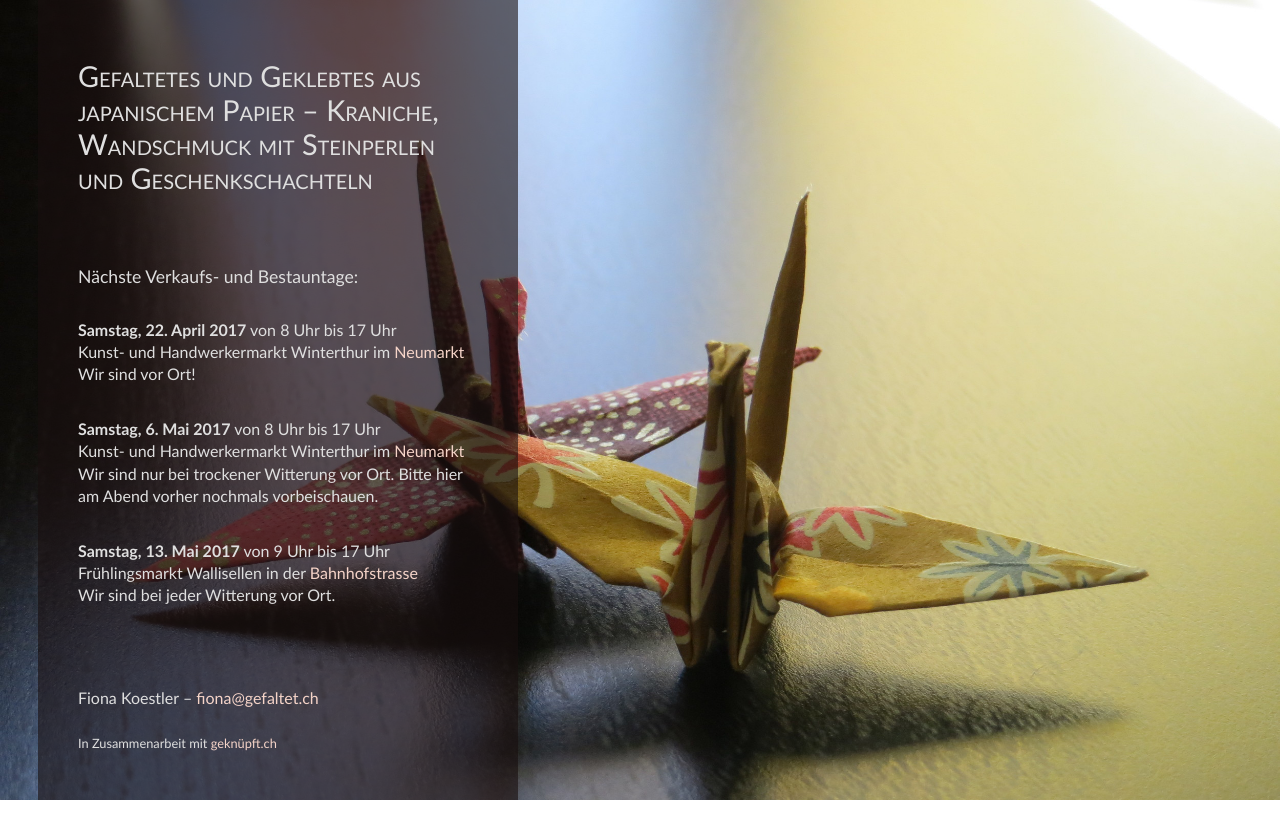
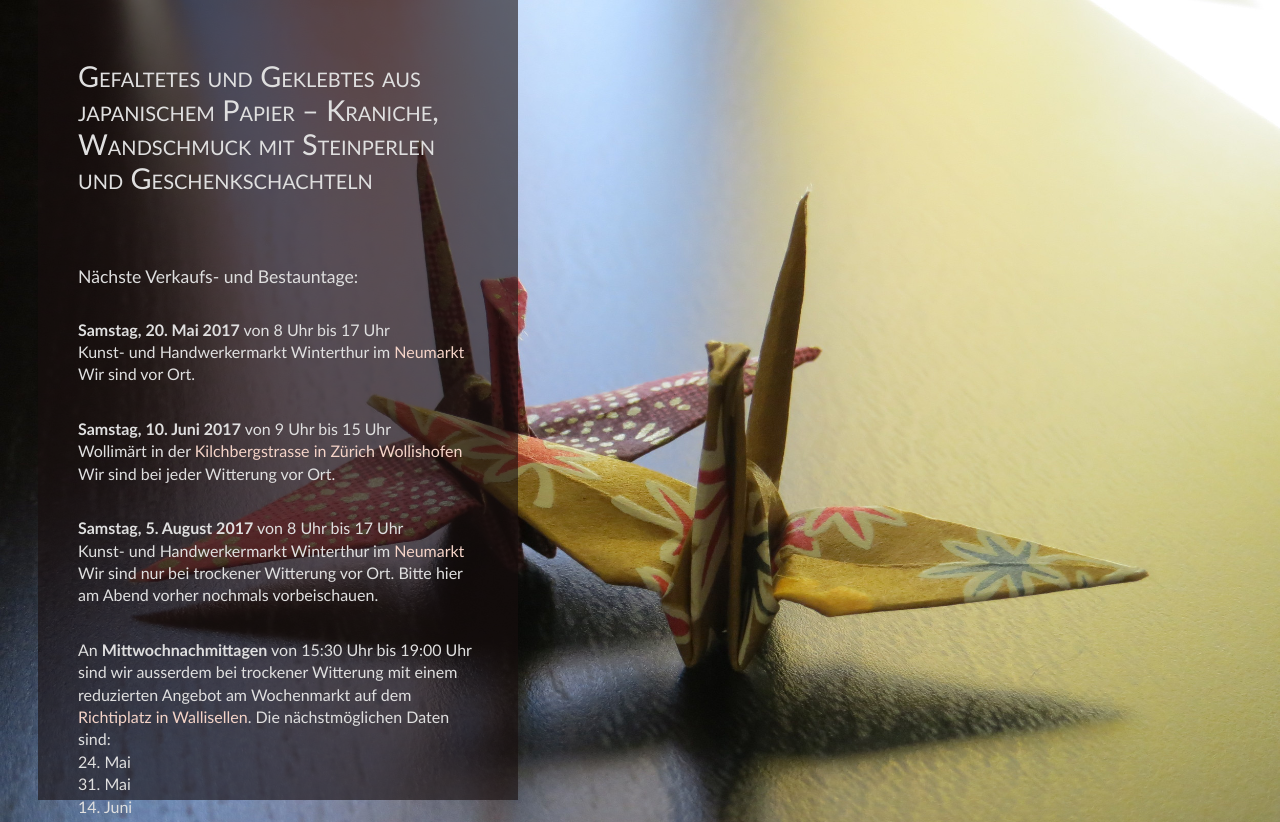
Before and after one commit to gefaltet/web, a plain HTML site: page index.html in a window 1280 px wide. Shown: the top 822 px of the page. Before the commit the page ends 800 px from the top, so only its background shows below. Drawn offline with Linux system fonts and the light colour scheme.

Commit message:
change some text and dates

```diff
--- a/index.html
+++ b/index.html
@@ -17,19 +17,26 @@
                 N&auml;chste Verkaufs- und Bestauntage:
             </h2>
             <p>
-                <span class="mark">Samstag, 22. April 2017</span> von 8 Uhr bis 17 Uhr
+                <span class="mark">Samstag, 20. Mai 2017</span> von 8 Uhr bis 17 Uhr
                 <br/>Kunst- und Handwerkermarkt Winterthur im <a href="https://map.search.ch/d/dcxn2q5nz" target="_blank">Neumarkt</a>
-                <br/>Wir sind vor Ort!
+                <br/>Wir sind vor Ort.
             </p>
             <p>
-                <span class="mark">Samstag, 6. Mai 2017</span> von 8 Uhr bis 17 Uhr
+                <span class="mark">Samstag, 10. Juni 2017</span> von 9 Uhr bis 15 Uhr
+                <br/>Wollim&auml;rt in der <a href="https://map.search.ch/d/gi5njzmzj" target="_blank">Kilchbergstrasse in Z&uuml;rich Wollishofen</a>
+                <br/>Wir sind bei jeder Witterung vor Ort.
+            </p>
+            <p>
+                <span class="mark">Samstag, 5. August 2017</span> von 8 Uhr bis 17 Uhr
                 <br/>Kunst- und Handwerkermarkt Winterthur im <a href="https://map.search.ch/d/dcxn2q5nz" target="_blank">Neumarkt</a>
                 <br/>Wir sind nur bei trockener Witterung vor Ort. Bitte hier am Abend vorher nochmals vorbeischauen.
             </p>
             <p>
-                <span class="mark">Samstag, 13. Mai 2017</span> von 9 Uhr bis 17 Uhr
-                <br/>Fr&uuml;hlingsmarkt Wallisellen in der <a href="https://map.search.ch/d/tbmnzk0yz" target="_blank">Bahnhofstrasse</a>
-                <br/>Wir sind bei jeder Witterung vor Ort.
+                An <span class="mark">Mittwochnachmittagen</span> von 15:30 Uhr bis 19:00 Uhr
+                <br/> sind wir ausserdem bei trockener Witterung mit einem reduzierten Angebot am Wochenmarkt auf dem <a href="https://map.search.ch/d/jc0njcwmj" target="_blank">Richtiplatz in Wallisellen</a>. Die n&auml;chstm&ouml;glichen Daten sind:
+                <br/>24. Mai
+                <br/>31. Mai
+                <br/>14. Juni
             </p>
         </div>
         <div id="contact">
```
